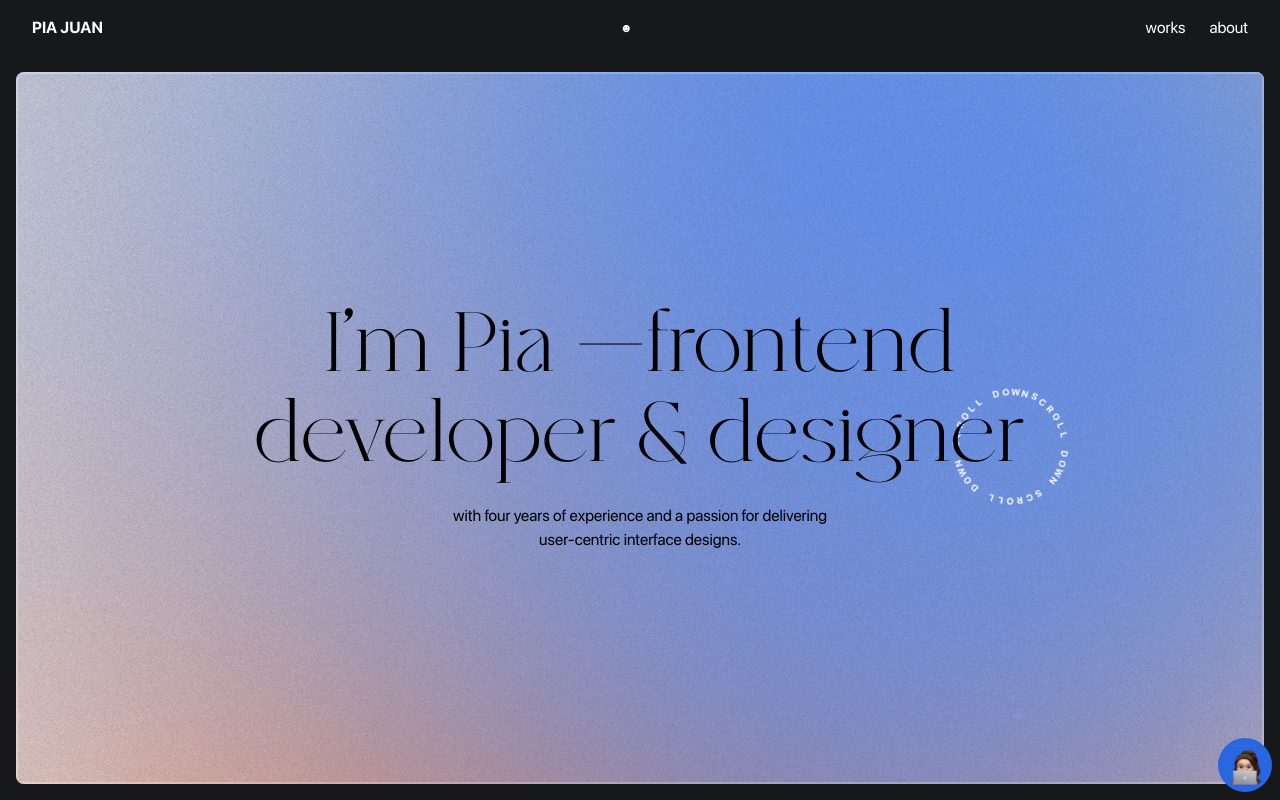
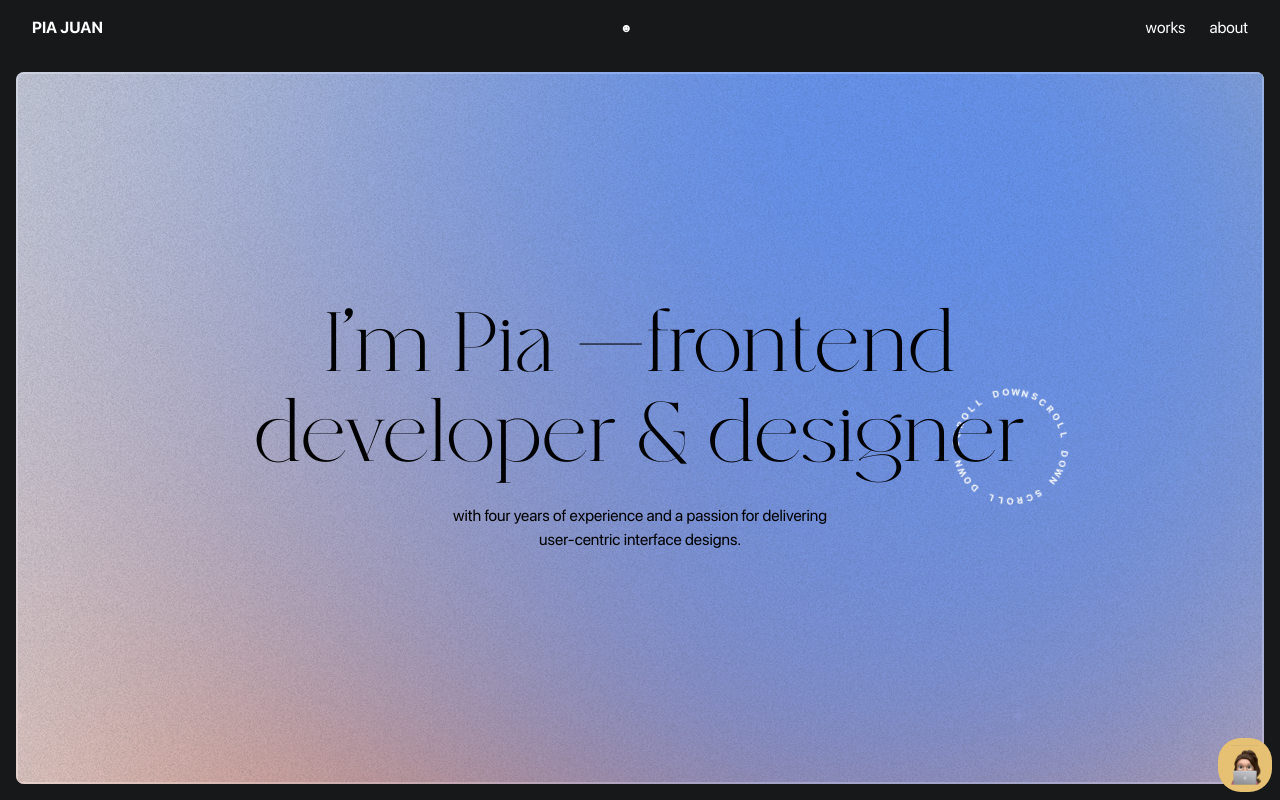
Before and after one commit to piajuan/piajuan-portfolio, a React (Vite) app: page / in a window 1280 px wide. Shown: the top 800 px of the page. Built offline with nearby package versions, Linux system fonts and the light colour scheme.

Commit message:
updated the look of disclaimer toast

```diff
--- a/src/components/WipDisclaimer.jsx
+++ b/src/components/WipDisclaimer.jsx
@@ -6,7 +6,7 @@ const WipDisclaimer = () => {
   const { toast } = useToast()
   return (
     <div className='fixed bottom-2 right-2'>
-        <buttton className='bg-secondary rounded-full w-[54px] h-[54px] aspect-square flex items-center justify-center transition hover:scale-105'
+        <buttton className='bg-primary rounded-[23px] w-[54px] h-[54px] aspect-square flex items-center justify-center transition cursor-pointer hover:scale-105'
         onClick={() => {
           toast({
             description: "Hi there! 👋🏼 please note that my portfolio is still a work in progress. You may experience performance issues, but rest assured I am actively working on improving this for a smoother user experience! ⚡️ - pia ᵕ̈",
--- a/src/components/ui/toast.jsx
+++ b/src/components/ui/toast.jsx
@@ -27,7 +27,7 @@ const toastVariants = cva(
         default: 'border bg-background text-foreground',
         destructive:
           'destructive group border-destructive bg-destructive text-destructive-foreground',
-        disclaimer: 'border-0 backdrop-blur-sm bg-neutral-950/90 text-white rounded-md py-3 px-6 text-center text-xs md:w-[500px]'
+        disclaimer: 'border-0 backdrop-blur-sm bg-[#1D2021]/90 text-white rounded-[12px] py-3 px-6 text-center text-xs md:w-[500px] md:right-[164px]'
       },
     },
     defaultVariants: {
```
